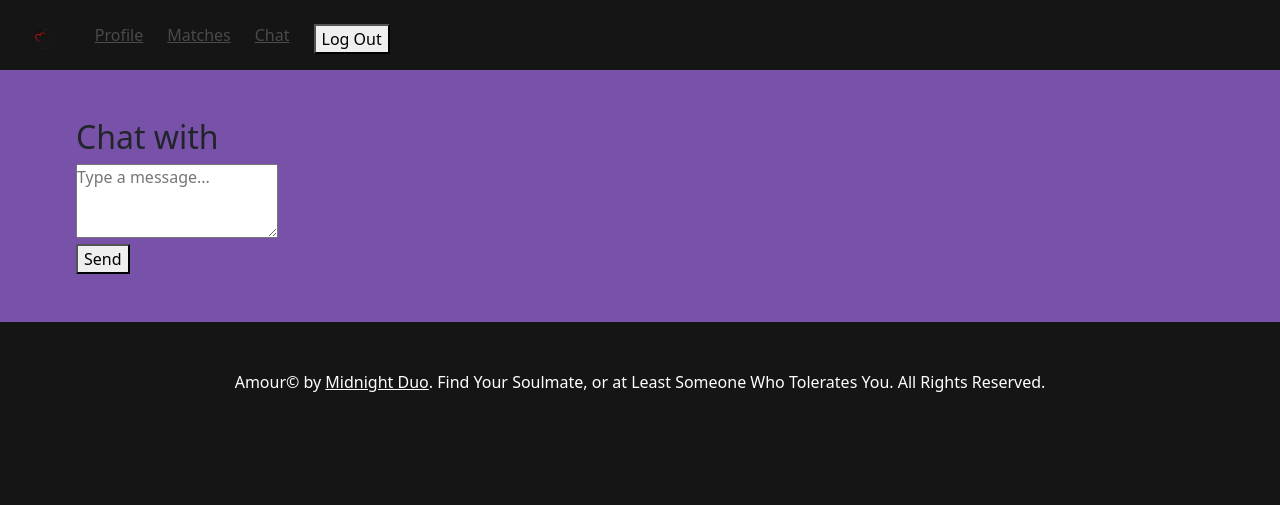
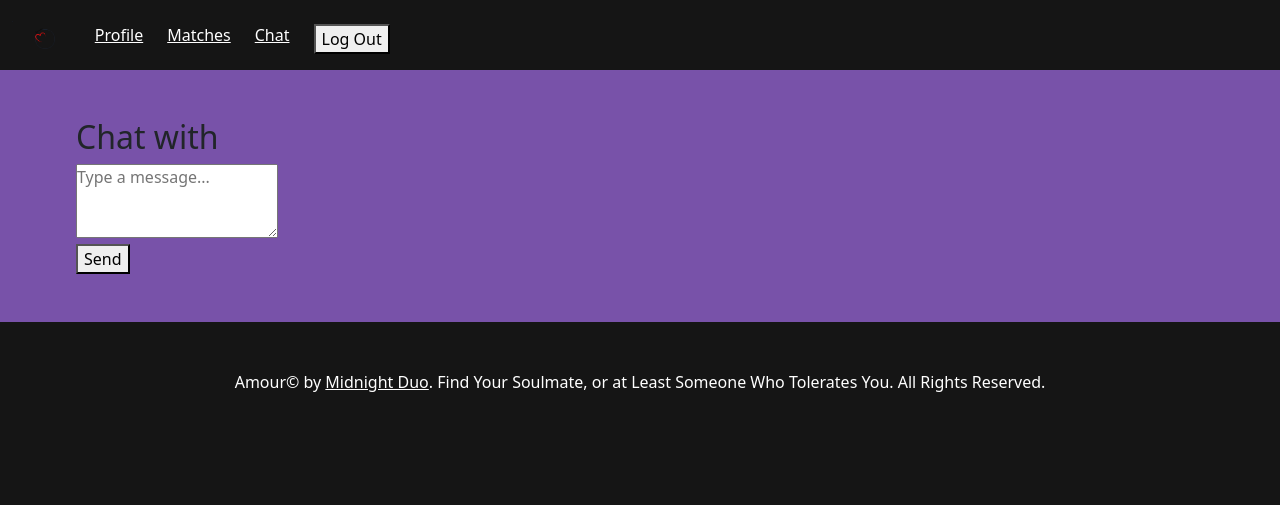
Before and after one commit to Nate-Heim/Amour, a Django app: page /chat/1/ in a window 1280 px wide. Shown: the top 505 px of the page. Run offline with Django 5.2, Linux system fonts and the light colour scheme; the visitor is signed in with stand-in values (Sample User, id 1).

Commit message:
Nav bar fix and redesign

```diff
--- a/Templates/base.html
+++ b/Templates/base.html
@@ -10,10 +10,8 @@
     <link href="https://cdn.jsdelivr.net/npm/bootstrap@5.0.2/dist/css/bootstrap.min.css" rel="stylesheet" integrity="sha384-EVSTQN3/azprG1Anm3QDgpJLIm9Nao0Yz1ztcQTwFspd3yD65VohhpuuCOmLASjC" crossorigin="anonymous">
     <script src="https://cdn.jsdelivr.net/npm/bootstrap@5.3.3/dist/js/bootstrap.bundle.min.js"></script>
     <link rel="stylesheet" href="{% static 'static/css/amourTitle.css' %}"></link>
-    <link rel="icon" href="{% static 'static/heart.ico' %}">
-    <!-- Add Google Fonts -->
+    <link rel="icon" href="{% static 'static/heart.ico' %}"> <!-- Add Google Fonts -->
     <link href="https://fonts.googleapis.com/css2?family=Playfair+Display:wght@400;600&display=swap" rel="stylesheet">
-
     <style>
         /*Adding in some new "Valentine-esque" button ideas I had. Just using on password remake for now*/
         .btn-valentine {
@@ -68,14 +66,10 @@
         .is-peach {
             background-color: peachpuff; /*fOR FORM PEACH LAYOUT*/
             border-color: #f5b7b1;
+            color: #333;
         }
-
-        .bodyThing {
-            background-image: url("{% static 'static/lovePhotoSurvey.png' %}");
-            background-size: cover; /* Ensures the image covers the entire background /
-            background-repeat: no-repeat; / Prevents the image from repeating /
-            background-attachment: fixed; / Keeps the image fixed when scrolling /
-            background-position: center; / Centers the image /
+        .custom-white-text {
+            color: white;
         }
     </style>
 
@@ -102,9 +96,9 @@
             <div class="navbar-start">
                 <!-- if user.authenticated for these two to display in navbar -->
                 {% if user.is_authenticated %}
-                    <a class="navbar-item" href="{% url 'profile' %}">Profile</a>
-                    <a class="navbar-item"href="matchPage.html">Matches</a>
-                    <a class="navbar-item" href="{% url 'chatPage' room_name='default' %}">Chat</a>
+                    <a class="navbar-item custom-white-text" href="{% url 'profile' %}">Profile</a>
+                    <a class="navbar-item custom-white-text"href="matchPage.html">Matches</a>
+                    <a class="navbar-item custom-white-text" href="{% url 'chatPage' room_name='default' %}">Chat</a>
                 <!-- Sign out Options included Here need to be fixed the link directs you to login and sign up-->
                     <div class="navbar-end">
                         <div class="navbar-item">
```
Also changed, not shown: media/profile_pics/lab-beach_NQZQVxK.jpg (added).
